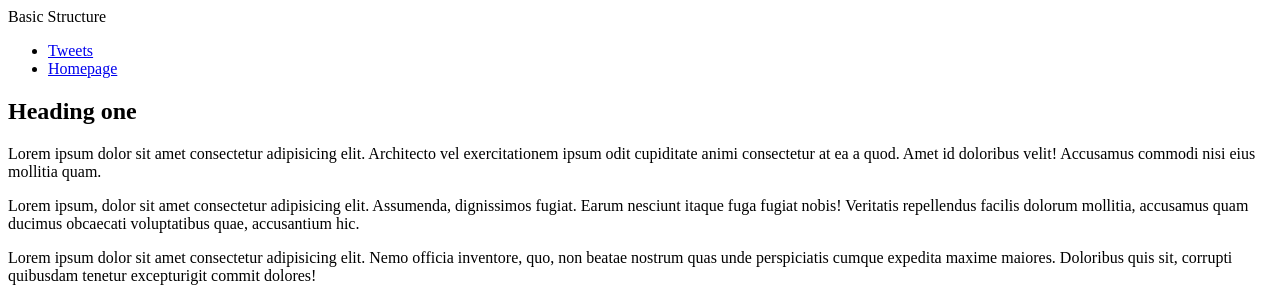
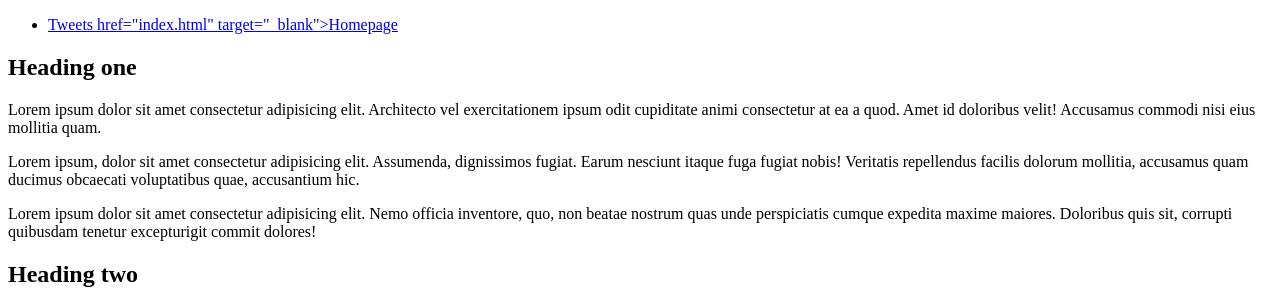
Before and after one commit to Shaapera/My_First_Portfolio, a plain HTML site: page html_basic/index.html in a window 1280 px wide. Shown: the top 302 px of the page. Drawn offline with Linux system fonts and the light colour scheme.

Commit message:
Structuring

```diff
--- a/html_basic/index.html
+++ b/html_basic/index.html
@@ -1,14 +1,17 @@
 <!DOCTYPE html>
 <html>
   <head>
-    <titleA>Basic Structure</titleA>
+    <title>Basic Structure</title>
   </head>
   <body>
     <header>
       <nav>
         <ul>
-          <li><a href="tweets.html" target="_blank">Tweets</a></li>
-          <li><a href="index.html" target="_blank">Homepage</a></li>
+          <li>
+            <a href="tweets.html" target="_blank"
+              >Tweets href="index.html" target="_blank">Homepage</a
+            >
+          </li>
         </ul>
       </nav>
     </header>
```
Also changed, not shown: html_basic/tweets.html (+6 -3 lines).
